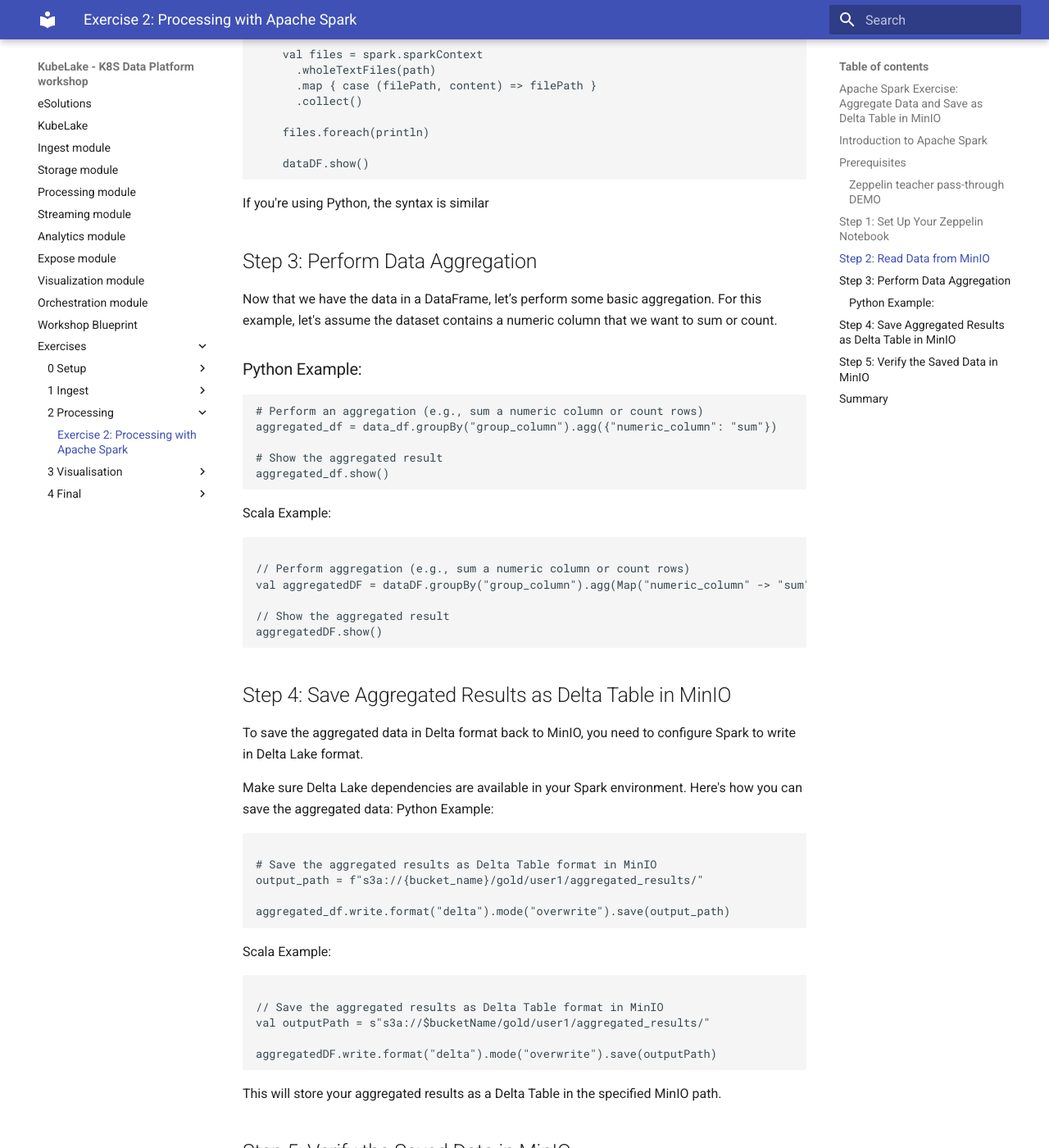
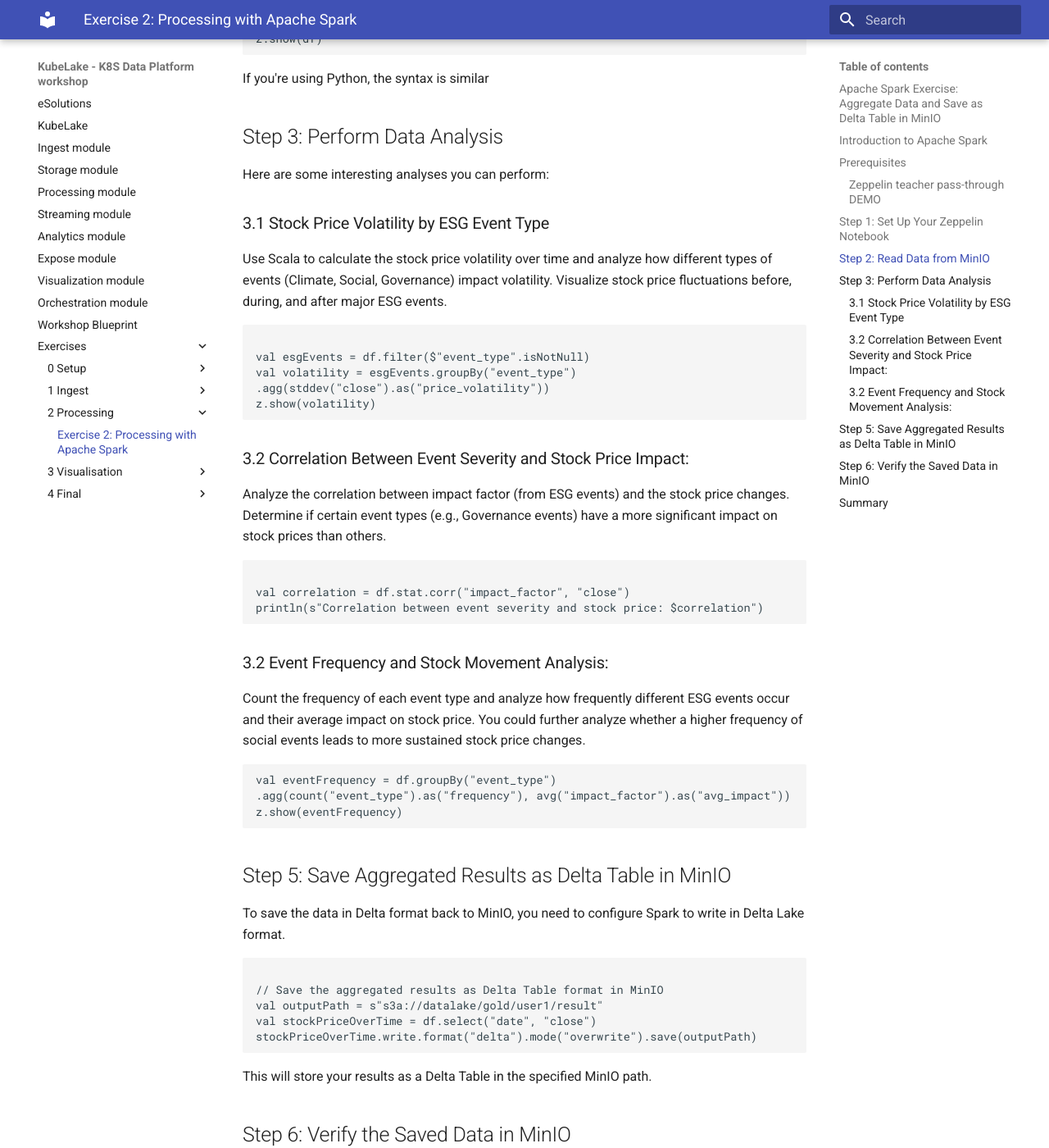
Before and after one commit to eSolutionsTech/kubelake-bdw-2024, an MkDocs documentation site: the page built from docs/exercises/2-Processing/workshop.md, in a window 1280 px wide and 1400 px high, scrolled down 1438 px. Shown: the whole window at 82% size. Built offline with MkDocs 1.6.1 and Material for MkDocs 9.7.7, drawn with Linux system fonts in a browser that asks for light colours; some of the changed text lies outside the part shown.

Commit message:
WIP workshop for Big data Week for a demo Kubelake pipeline

````diff
--- a/docs/exercises/2-Processing/workshop.md
+++ b/docs/exercises/2-Processing/workshop.md
@@ -64,86 +64,73 @@ In this exercise, you will learn how to:
 
 ## Step 2: Read Data from MinIO
 
-You can use Spark's `spark.read` method to load files from MinIO. Assuming your data is in CSV format, here's how you can read it into a Spark DataFrame:
+You can use Spark's `spark.read` method to load files from MinIO. Assuming your data is in JSON format, here's how you can read it into a Spark DataFrame:
 
 Scala Example:
 
 ```scala
 
-    val path = s"s3a://datalake/silver/user1/raw/"
-
-    val files = spark.sparkContext
-      .wholeTextFiles(path)
-      .map { case (filePath, content) => filePath }
-      .collect()
-
-    files.foreach(println)
-
-    dataDF.show()
+val df = spark.read.json("s3a://datalake/silver/user1/*")
+z.show(df)
 ```
 If you're using Python, the syntax is similar
 
-## Step 3: Perform Data Aggregation
+## Step 3: Perform Data Analysis
 
-Now that we have the data in a DataFrame, let’s perform some basic aggregation. For this example, let's assume the dataset contains a numeric column that we want to sum or count.
-
-### Python Example:
-
-```python
-# Perform an aggregation (e.g., sum a numeric column or count rows)
-aggregated_df = data_df.groupBy("group_column").agg({"numeric_column": "sum"})
-
-# Show the aggregated result
-aggregated_df.show()
-```
-Scala Example:
+Here are some interesting analyses you can perform:
+### 3.1 Stock Price Volatility by ESG Event Type
+Use Scala to calculate the stock price volatility over time and analyze how different types of events (Climate, Social, Governance) impact volatility.
+Visualize stock price fluctuations before, during, and after major ESG events.
 
 ```scala
 
-// Perform aggregation (e.g., sum a numeric column or count rows)
-val aggregatedDF = dataDF.groupBy("group_column").agg(Map("numeric_column" -> "sum"))
-
-// Show the aggregated result
-aggregatedDF.show()
+val esgEvents = df.filter($"event_type".isNotNull)
+val volatility = esgEvents.groupBy("event_type")
+.agg(stddev("close").as("price_volatility"))
+z.show(volatility)
 ```
 
-## Step 4: Save Aggregated Results as Delta Table in MinIO
+### 3.2  Correlation Between Event Severity and Stock Price Impact:
 
-To save the aggregated data in Delta format back to MinIO, you need to configure Spark to write in Delta Lake format.
+Analyze the correlation between impact factor (from ESG events) and the stock price changes.
+Determine if certain event types (e.g., Governance events) have a more significant impact on stock prices than others.
 
-Make sure Delta Lake dependencies are available in your Spark environment. Here's how you can save the aggregated data:
-Python Example:
+``` scala
 
-``` python
+val correlation = df.stat.corr("impact_factor", "close")
+println(s"Correlation between event severity and stock price: $correlation")
+```
+### 3.2 Event Frequency and Stock Movement Analysis:
 
-# Save the aggregated results as Delta Table format in MinIO
-output_path = f"s3a://{bucket_name}/gold/user1/aggregated_results/"
+Count the frequency of each event type and analyze how frequently different ESG events occur and their average impact on stock price.
+You could further analyze whether a higher frequency of social events leads to more sustained stock price changes.
 
-aggregated_df.write.format("delta").mode("overwrite").save(output_path)
+``` scala
+val eventFrequency = df.groupBy("event_type")
+.agg(count("event_type").as("frequency"), avg("impact_factor").as("avg_impact"))
+z.show(eventFrequency)
 ```
-Scala Example:
+
+
+
+## Step 5: Save Aggregated Results as Delta Table in MinIO
+
+To save the data in Delta format back to MinIO, you need to configure Spark to write in Delta Lake format.
 
 ``` scala
 
 // Save the aggregated results as Delta Table format in MinIO
-val outputPath = s"s3a://$bucketName/gold/user1/aggregated_results/"
-
-aggregatedDF.write.format("delta").mode("overwrite").save(outputPath)
+val outputPath = s"s3a://datalake/gold/user1/result"
+val stockPriceOverTime = df.select("date", "close")
+stockPriceOverTime.write.format("delta").mode("overwrite").save(outputPath)
 ```
 
-This will store your aggregated results as a Delta Table in the specified MinIO path.
-## Step 5: Verify the Saved Data in MinIO
+This will store your results as a Delta Table in the specified MinIO path.
+
+
+## Step 6: Verify the Saved Data in MinIO
 
 After saving the data, you can verify the output by using the spark.read function to load and inspect the Delta Table.
-Python Example:
-
-``` python
-
-# Verify the saved Delta Table
-delta_df = spark.read.format("delta").load(output_path)
-delta_df.show()
-```
-Scala Example:
 ``` scala
 
 // Verify the saved Delta Table
@@ -156,101 +143,11 @@ val deltaDF = spark.read.format("delta").load(outputPath)
 In this exercise, you learned how to:
 
 - Configure Spark to read data from MinIO.
-- Perform a simple aggregation using Spark’s DataFrame API.
-- Save the aggregated results as Delta format back to MinIO.
+- Perform simple analysis using Spark’s DataFrame API.
+- Save the results as Delta format back to MinIO.
 - Verify the saved data in Delta format.
 
 Happy coding with Apache Spark!
 
 
 <img src="/img/simbol_esolutions.png" alt="Logo" style="float: right; width: 150px;"/>
-
-
-
-2. Analyzing the Data in Scala (Apache Zeppelin)
-
-Once you’ve ingested the data into a database or a Kafka topic, you can use Scala in Zeppelin to do some insightful data analysis. Here are some interesting analyses you can perform:
-Scala Zeppelin Use Cases:
-
-    Stock Price Volatility by ESG Event Type:
-        Use Scala to calculate the stock price volatility over time and analyze how different types of events (Climate, Social, Governance) impact volatility.
-        Visualize stock price fluctuations before, during, and after major ESG events.
-
-    scala
-
-val esgEvents = df.filter($"event_type".isNotNull)
-val volatility = esgEvents.groupBy("event_type")
-.agg(stddev("close").as("price_volatility"))
-display(volatility)
-
-Correlation Between Event Severity and Stock Price Impact:
-
-    Analyze the correlation between impact factor (from ESG events) and the stock price changes.
-    Determine if certain event types (e.g., Governance events) have a more significant impact on stock prices than others.
-
-scala
-
-val correlation = df.stat.corr("impact_factor", "close")
-println(s"Correlation between event severity and stock price: $correlation")
-
-Event Frequency and Stock Movement Analysis:
-
-    Count the frequency of each event type and analyze how frequently different ESG events occur and their average impact on stock price.
-    You could further analyze whether a higher frequency of social events leads to more sustained stock price changes.
-
-scala
-
-val eventFrequency = df.groupBy("event_type")
-.agg(count("event_type").as("frequency"), avg("impact_factor").as("avg_impact"))
-display(eventFrequency)
-
-Sentiment Analysis on ESG Events (if added in NiFi):
-
-    If you used NiFi to add sentiment scores to the ESG event descriptions, you can perform sentiment analysis:
-        Correlation between sentiment and stock price changes.
-        Events with the highest negative or positive sentiment and their impacts on stock volatility.
-
-scala
-
-val sentimentCorrelation = df.stat.corr("sentiment_score", "close")
-display(sentimentCorrelation)
-
-ESG Event-Driven Price Prediction:
-
-    Use machine learning libraries like Spark MLlib to create predictive models based on the historical ESG events and their impact on stock prices.
-    This could predict future stock price movements when a new event occurs (e.g., if a new CEO resigns or a climate disaster happens).
-
-You could train a model using LinearRegression or RandomForestRegressor from Spark MLlib.
-
-scala
-
-    import org.apache.spark.ml.regression.LinearRegression
-
-    // Prepare data
-    val features = df.select("impact_factor", "volume", "open", "close")
-    val lr = new LinearRegression()
-      .setLabelCol("close")
-      .setFeaturesCol("features")
-
-    val model = lr.fit(trainingData)
-    val predictions = model.transform(testData)
-    display(predictions)
-
-3. Visualizations in Zeppelin
-
-Visualizing these analyses can provide quick insights:
-
-    Stock Price over Time with event annotations (use scatter plots to highlight key ESG events).
-    Stock Price Volatility by Event Type: Show how volatility spikes during governance, climate, or social events.
-    Volume of Trades During Major ESG Events: Highlight changes in trading volume during key events.
-
-scala
-
-val stockPriceOverTime = df.select("date", "close")
-display(stockPriceOverTime)
-
-scala
-
-val eventVolatility = df.groupBy("event_type")
-.agg(stddev("close").as("volatility"))
-display(eventVolatility)
````
Also changed, not shown: docs/exercises/3-Visualisation/workshop.md (+17 -71 lines), 1 other file.
